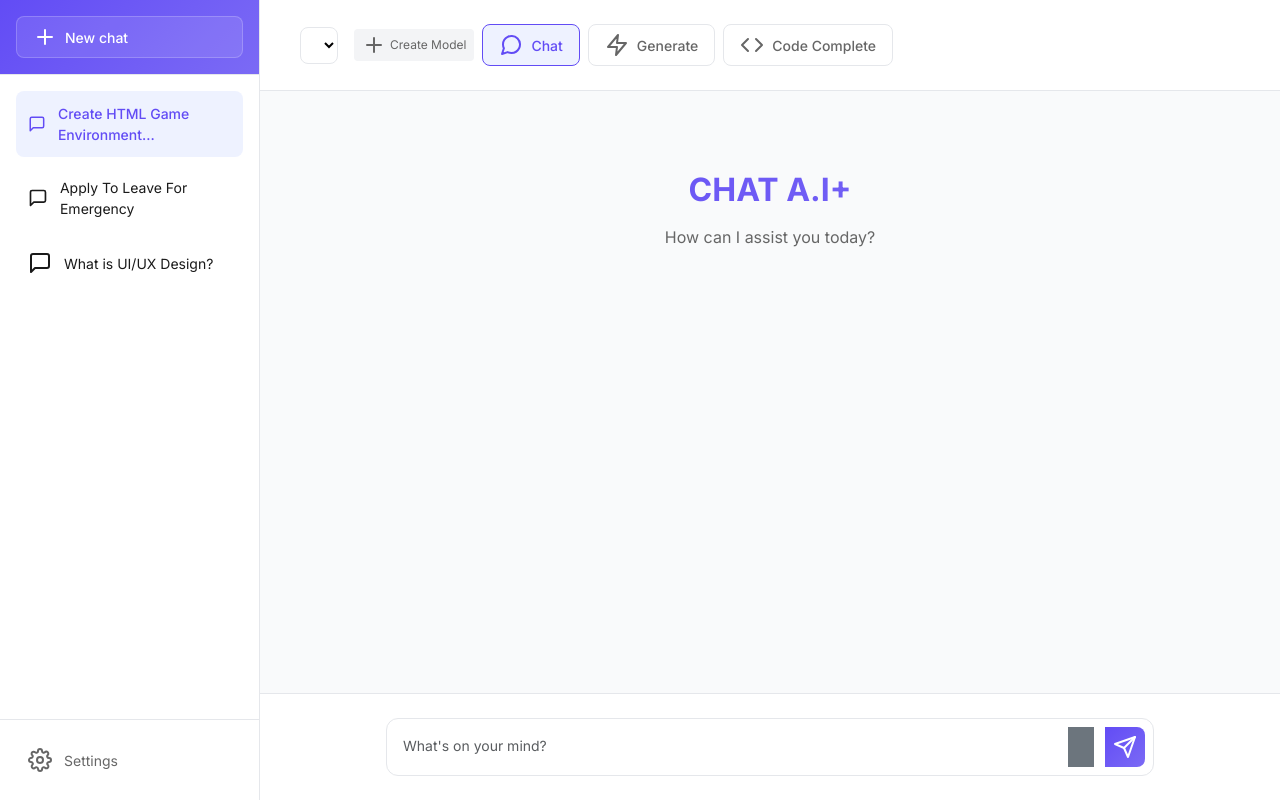
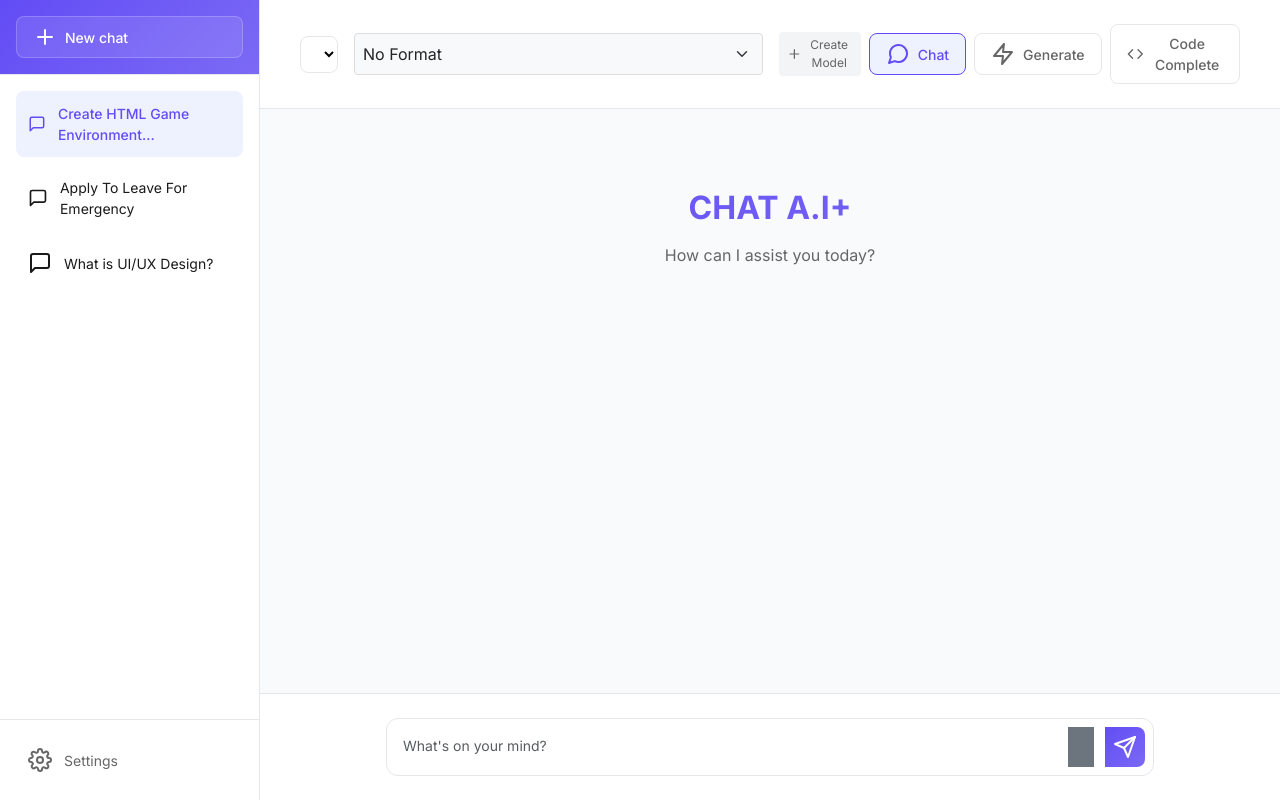
Before and after one commit to thekoushikdurgas/ollamalocalchat, a Flask app: page / in a window 1280 px wide. Run offline with Flask 3, Linux system fonts and the light colour scheme; data that the repository does not hold is empty.

Commit message:
Assistant checkpoint: Add structured output support and format selector
Assistant generated file changes:
- app.py: Add structured response handling
- static/js/chat.js: Add structured output UI support
Add structured output UI support
Update fetch request
- templates/index.html: Add format selector
- static/css/style.css: Add format selector styles

---

User prompt:

read this pasted files for imprve my projec

```diff
--- a/app.py
+++ b/app.py
@@ -138,6 +138,7 @@ async def chat():
         mode = data.get('mode', 'chat')
         model = data.get('model', 'llama2')  # Default to llama2
         stream = data.get('stream', True)  # Enable streaming by default
+        format = data.get('format') #Added format parameter
 
         if not message:
             return jsonify({'error': 'Message is required'}), 400
@@ -250,10 +251,17 @@ async def chat():
 
                     return Response(generate_stream(), mimetype='text/event-stream')
                 else:
-                    response = await ollama_client.chat(
-                        model=model,
-                        messages=session['messages']
-                    )
+                    if format:
+                        response = await ollama_client.chat(
+                            model=model,
+                            messages=session['messages'],
+                            format=format
+                        )
+                    else:
+                        response = await ollama_client.chat(
+                            model=model,
+                            messages=session['messages']
+                        )
                     bot_response = response['message']['content']
 
             # Add bot response to history
--- a/static/css/style.css
+++ b/static/css/style.css
@@ -424,6 +424,18 @@ body {
     40% { transform: scale(1.0); }
 }
 
+.form-select {
+    padding: 8px;
+    border-radius: 4px;
+    border: 1px solid #ddd;
+    margin-right: 8px;
+    min-width: 120px;
+}
+
+#formatSelect {
+    background-color: #f8f9fa;
+}
+
 @media (max-width: 768px) {
     .sidebar {
         display: none;
--- a/static/js/chat.js
+++ b/static/js/chat.js
@@ -290,6 +290,8 @@ createModelSubmit.addEventListener('click', async () => {
             if (currentImageData) {
                 endpoint = '/multimodal-chat';
             }
+            const formatSelect = document.getElementById('formatSelect'); // Added format selection
+            const format = formatSelect ? formatSelect.value : null;     // Added format value
             const response = await fetch(endpoint, {
                 method: 'POST',
                 headers: {
@@ -301,7 +303,8 @@ createModelSubmit.addEventListener('click', async () => {
                     mode: currentMode,
                     model: document.getElementById('modelSelect').value,
                     image: currentImageData,
-                    stream: endpoint !== '/multimodal-chat'  // Disable streaming for multimodal
+                    stream: endpoint !== '/multimodal-chat',  // Disable streaming for multimodal
+                    format: format // Added format to the request body
                 })
             });
 
--- a/templates/index.html
+++ b/templates/index.html
@@ -75,6 +75,11 @@
                     <option value="mistral">Mistral</option>
                     <option value="codellama">CodeLlama</option>
                 </select>
+                <select id="formatSelect" class="form-select">
+                    <option value="">No Format</option>
+                    <option value="json">JSON</option>
+                    <option value="xml">XML</option>
+                </select>
                 <button id="createModelBtn" class="action-button">
                     <i data-feather="plus"></i>
                     Create Model
```
